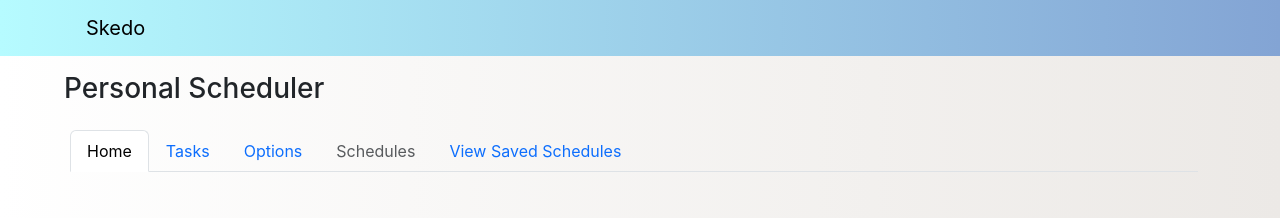
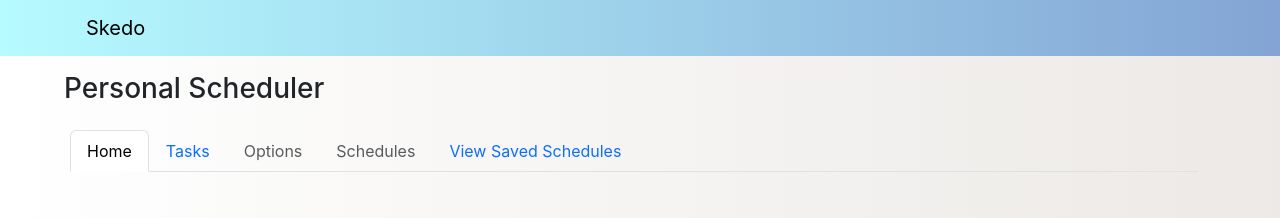
Before and after one commit to DhiNasTea/Skedo, a React (Create React App) app: page / in a window 1280 px wide. Shown: the top 218 px of the page. Built offline with nearby package versions, Linux system fonts and the light colour scheme.

Commit message:
blur out the Options tab

```diff
--- a/src/Tabs.js
+++ b/src/Tabs.js
@@ -1,4 +1,4 @@
-import { useState } from "react";
+import React, { useState } from "react";
 import Options from "./Options";
 import Schedules from "./Schedules";
 import SavedSchedules from "./SavedSchedules";
@@ -61,7 +61,9 @@ const Tabs = () => {
           className={
             activeTab === "options"
               ? "active nav-item nav-link"
-              : "nav-item nav-link"
+              : tasks.length > 0
+              ? "nav-item nav-link"
+              : "nav-item nav-link disabled" // Disable the tab visually if tasks are not set
           }
           onClick={() => handleTabClick("options")}
           data-toggle="tab"
@@ -75,7 +77,7 @@ const Tabs = () => {
               ? "active nav-item nav-link"
               : schedAndEventsList
               ? "nav-item nav-link"
-              : "nav-item nav-link disabled" // Add 'disabled' class to disable the tab visually
+              : "nav-item nav-link disabled" // Disable the tab visually if schedAndEventsList is not set
           }
           onClick={() => handleTabClick("schedules")}
           data-toggle="tab"
```
